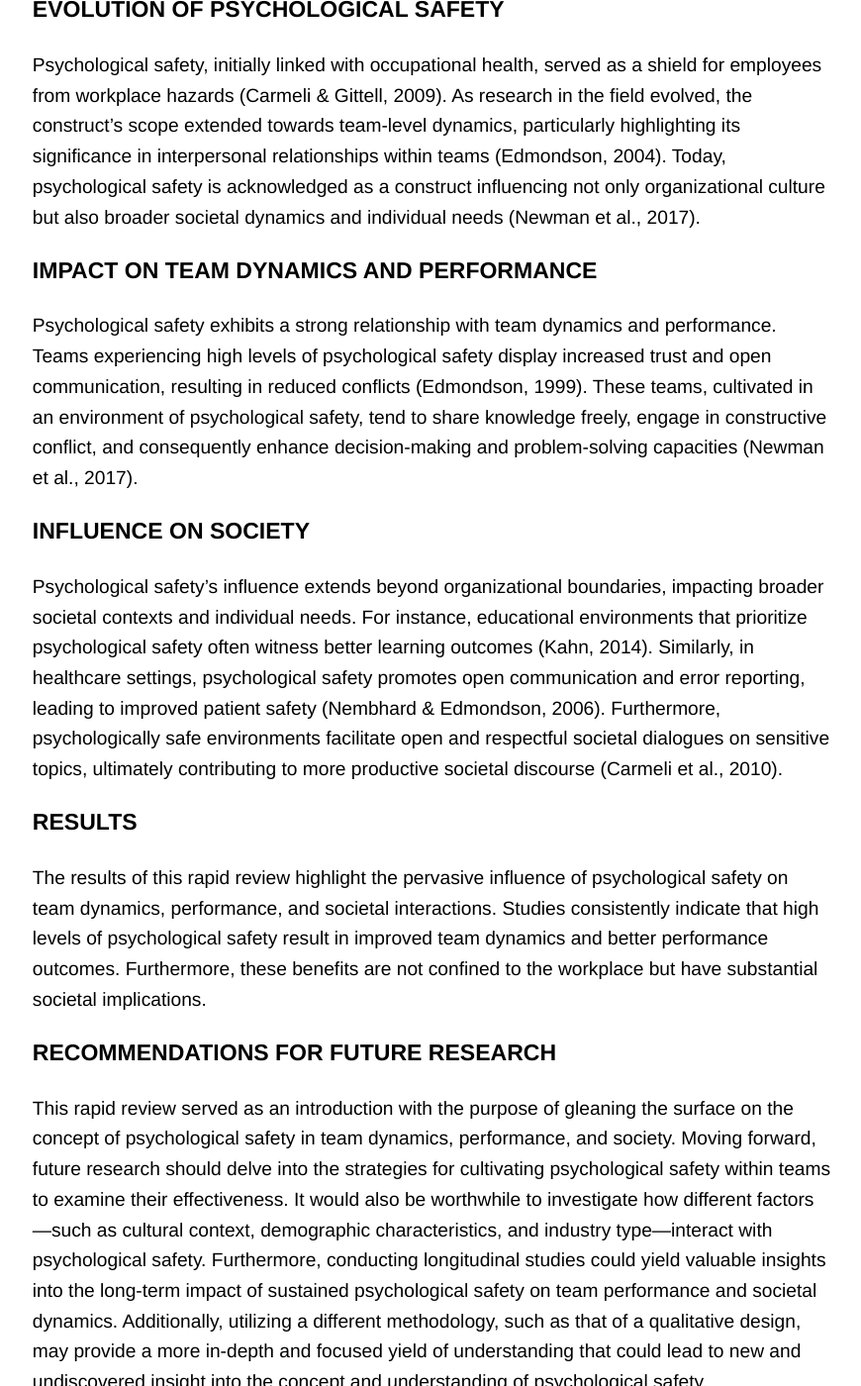
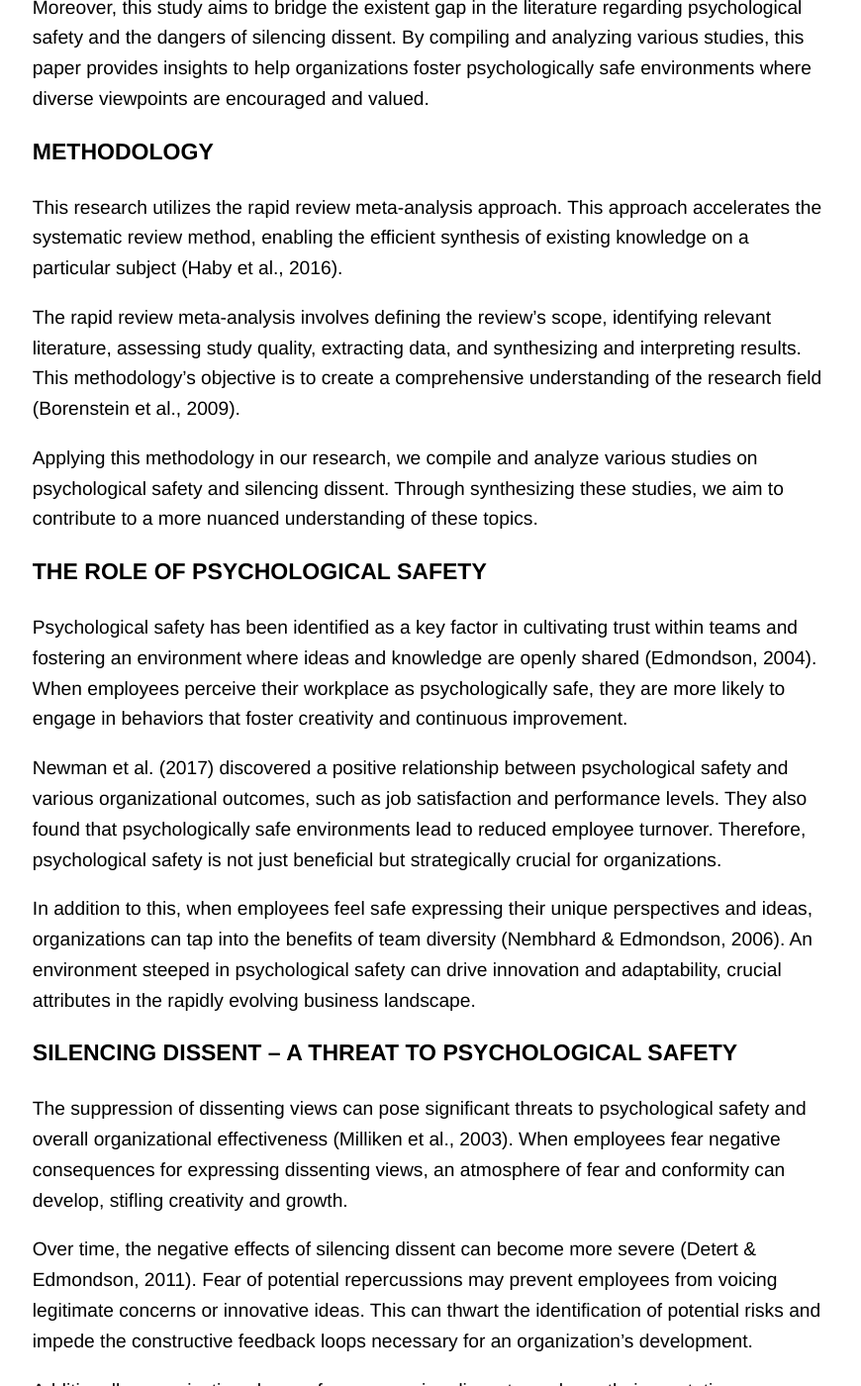
Before and after one commit to atidbit/psafe, a Jekyll site: the page built from _posts/2023-07-13-psychological-safety-and-the-perils-of-silencing-dissent-a-rapid-review-meta-analysis.md, in a window 1280 px wide and 1400 px high, scrolled down 1336 px. Shown: the whole window at 99% size, without its empty margins (204-1074 px from the left). Built offline with Jekyll 4.4.1, drawn with Linux system fonts in a browser that asks for light colours; some of the changed text lies outside the part shown.

Commit message:
Update 2023-07-13-psychological-safety-and-the-perils-of-silencing-dissent-a-rapid-review-meta-analysis.md

```diff
--- a/_posts/2023-07-13-psychological-safety-and-the-perils-of-silencing-dissent-a-rapid-review-meta-analysis.md
+++ b/_posts/2023-07-13-psychological-safety-and-the-perils-of-silencing-dissent-a-rapid-review-meta-analysis.md
@@ -1,6 +1,6 @@
 ---
 layout: post
-title: 'The Influence of Psychological Safety on Team Dynamics, Performance, and Society: A Rapid Review'
+title: 'TPsychological Safety and the Perils of Silencing Dissent: A Rapid Review Meta-Analysis'
 ---
 
 {{ page.title }}
@@ -17,17 +17,12 @@
 
 <p class="meta">19 June 2023</p>
 
-**Abstract** — _This rapid review provides a summary analysis of the concept of
-psychological safety. The aim of this paper is to highlight the evolution, impact
-on team dynamics, performance, and its broader societal implications. This rapid
-research utilizes a streamlined systematic approach to discuss the crucial role
-psychological safety plays in teams and society_.
+**Abstract** — _The role of psychological safety in organizations is critical in fostering innovative thinking, encouraging transparent communication, and promoting employee engagement. Despite its importance, a culture of psychological safety may be jeopardized when dissenting voices are silenced. This paper provides a comprehensive examination of psychological safety and the dangers of suppressing dissent within organizations. Through a rapid review meta-analysis of key studies, this paper elucidates the concept of psychological safety, discusses the adverse impacts of discouraging dissent, and reveals the pivotal role of leadership in promoting a culture of openness and safety. Our findings underscore the importance of an organizational environment where dissent is seen as an opportunity for learning and growth rather than as a threat. Recommendations for future research are suggested to further expand the understanding of these phenomena and to explore effective interventions for creating psychologically safe workplaces. This research has important implications for organizational leaders, human resource professionals, and policy-makers seeking to foster a culture of psychological safety in their organizations_.
 
-**Keywords** — _Psychological Safety, Team Dynamics, Team Performance, Society,
-Organizational Psychology, Rapid Review_
+**Keywords** — _Psychological Safety, Dissent, Employee Silence, Leadership, Organizational Culture, Meta-Analysis, Employee Voice, Organizational Behavior_
 
-<a href="https://zenodo.org/record/8053648/files/Influence_of_Psychological_Safety_A_Rapid_Review.pdf?download=1" target="_blank"><img src="/images/pdf-icon.png" style="vertical-align:middle; display:inline;"></a> ||
-DOI: <a href="https://doi.org/10.5281/zenodo.8053648" target="_blank">https://doi.org/10.5281/zenodo.8053648</a>
+<a href="https://zenodo.org/record/8140985/files/Psychological_Safety_and_the_Perils_of_Silencing_Dissent_A_Rapid_Review_Meta-Analysis.pdf?download=1" target="_blank"><img src="/images/pdf-icon.png" style="vertical-align:middle; display:inline;"></a> ||
+DOI: <a href="https://doi.org/10.5281/zenodo.8140985" target="_blank">https://doi.org/10.5281/zenodo.8140985</a>
 
 ISSN (Online): _Pending_
 <br><br>
@@ -35,130 +30,166 @@
 
 ### INTRODUCTION
 
-This paper presents a rapid review centered on the concept of psychological safety.
-Defined as an environment where individuals feel they can take interpersonal risks
-without fear of negative implications to their self-image, status, or career
-(Kahn, 1990), psychological safety is pivotal in understanding group dynamics.
-Through this rapid review, the aim was to explore the evolution of this construct,
-its impact on team performance, and its broader implications for society.
+Psychological safety refers to an individual's perception of the potential consequences
+of taking interpersonal risks in a work environment (Edmondson, 2004). This sense of
+safety can play a crucial role in nurturing a collaborative and innovative culture within organizations.
+
+In tandem with the concept of psychological safety, this paper discusses the potential
+perils of silencing dissent within organizations. The suppression of contrarian views
+can significantly inhibit an organization's capacity for innovation (Milliken et al., 2003).
+
+Moreover, this study aims to bridge the existent gap in the literature regarding
+psychological safety and the dangers of silencing dissent. By compiling and analyzing
+various studies, this paper provides insights to help organizations foster psychologically
+safe environments where diverse viewpoints are encouraged and valued.
 
 ### METHODOLOGY
 
-In conducting this rapid review, a streamlined version of the systematic review
-process was followed, which is recognized for its rigorous and replicable approach
-(Khangura et al., 2012). This started by identifying the research question focused
-on the concept of psychological safety, followed by developing a search strategy to
-identify relevant studies from databases such as PsycINFO, JSTOR, and Google Scholar
-using keywords related to psychological safety, team dynamics, and team performance.
-Subsequently, each identified study used for the rapid review underwent a careful
-assessment for its relevance to psychological safety and its contribution to the
-overall understanding of the concept.
+This research utilizes the rapid review meta-analysis approach. This approach
+accelerates the systematic review method, enabling the efficient synthesis of
+existing knowledge on a particular subject (Haby et al., 2016).
 
-### EVOLUTION OF PSYCHOLOGICAL SAFETY
+The rapid review meta-analysis involves defining the review's scope, identifying
+relevant literature, assessing study quality, extracting data, and synthesizing
+and interpreting results. This methodology's objective is to create a comprehensive
+understanding of the research field (Borenstein et al., 2009).
 
-Psychological safety, initially linked with occupational health, served as a shield
-for employees from workplace hazards (Carmeli & Gittell, 2009). As research in the
-field evolved, the construct's scope extended towards team-level dynamics, particularly
-highlighting its significance in interpersonal relationships within teams
-(Edmondson, 2004). Today, psychological safety is acknowledged as a construct
-influencing not only organizational culture but also broader societal dynamics and
-individual needs (Newman et al., 2017).
+Applying this methodology in our research, we compile and analyze various studies
+on psychological safety and silencing dissent. Through synthesizing these studies,
+we aim to contribute to a more nuanced understanding of these topics.
 
-### IMPACT ON TEAM DYNAMICS AND PERFORMANCE
+### THE ROLE OF PSYCHOLOGICAL SAFETY
 
-Psychological safety exhibits a strong relationship with team dynamics and performance.
-Teams experiencing high levels of psychological safety display increased trust and
-open communication, resulting in reduced conflicts (Edmondson, 1999). These teams,
-cultivated in an environment of psychological safety, tend to share knowledge freely,
-engage in constructive conflict, and consequently enhance decision-making and
-problem-solving capacities (Newman et al., 2017).
+Psychological safety has been identified as a key factor in cultivating
+trust within teams and fostering an environment where ideas and knowledge
+are openly shared (Edmondson, 2004). When employees perceive their workplace
+as psychologically safe, they are more likely to engage in behaviors that
+foster creativity and continuous improvement.
 
-### INFLUENCE ON SOCIETY
+Newman et al. (2017) discovered a positive relationship between psychological
+safety and various organizational outcomes, such as job satisfaction and
+performance levels. They also found that psychologically safe environments
+lead to reduced employee turnover. Therefore, psychological safety is not
+just beneficial but strategically crucial for organizations.
 
-Psychological safety's influence extends beyond organizational boundaries,
-impacting broader societal contexts and individual needs. For instance,
-educational environments that prioritize psychological safety often witness
-better learning outcomes (Kahn, 2014). Similarly, in healthcare settings,
-psychological safety promotes open communication and error reporting, leading
-to improved patient safety (Nembhard & Edmondson, 2006). Furthermore,
-psychologically safe environments facilitate open and respectful societal
-dialogues on sensitive topics, ultimately contributing to more productive
-societal discourse (Carmeli et al., 2010).
+In addition to this, when employees feel safe expressing their unique perspectives
+and ideas, organizations can tap into the benefits of team diversity (Nembhard & Edmondson, 2006).
+An environment steeped in psychological safety can drive innovation and adaptability,
+crucial attributes in the rapidly evolving business landscape.
 
-### RESULTS
+### SILENCING DISSENT – A THREAT TO PSYCHOLOGICAL SAFETY
 
-The results of this rapid review highlight the pervasive influence of
-psychological safety on team dynamics, performance, and societal interactions.
-Studies consistently indicate that high levels of psychological safety
-result in improved team dynamics and better performance outcomes. Furthermore,
-these benefits are not confined to the workplace but have substantial societal
-implications.
+The suppression of dissenting views can pose significant threats to
+psychological safety and overall organizational effectiveness (Milliken et al., 2003).
+When employees fear negative consequences for expressing dissenting views,
+an atmosphere of fear and conformity can develop, stifling creativity and growth.
+
+Over time, the negative effects of silencing dissent can become more
+severe (Detert & Edmondson, 2011). Fear of potential repercussions may
+prevent employees from voicing legitimate concerns or innovative ideas.
+This can thwart the identification of potential risks and impede the
+constructive feedback loops necessary for an organization's development.
+
+Additionally, organizations known for suppressing dissent may harm their
+reputation, dissuading potential employees and partners (Detert & Burris, 2007).
+It is thus crucial for organizations to uphold diverse opinions and encourage dissent.
+
+### IMPLICATIONS FOR ORGANIZATIONS
+
+Organizations aiming to foster an innovative and learning culture must
+prioritize psychological safety. This kind of environment encourages the
+free exchange of ideas, supports diversity, and facilitates effective
+decision-making processes (Edmondson, 2004).
+
+On the other hand, organizations must be cognizant of the risks associated
+with silencing dissent. A culture of fear and conformity, stemming from the
+suppression of dissent, can stifle innovation and hinder
+growth (Milliken et al., 2003). Hence, organizations should nurture a
+culture where dissent is considered a resource for learning and improvement,
+rather than a threat.
+
+Leadership plays a significant role in developing and sustaining a psychologically
+safe environment. Leaders can model behaviors that promote psychological safety,
+such as fostering open communication, encouraging feedback, and demonstrating
+empathy (Newman et al., 2017). They can also establish norms that value dissent,
+fostering a culture of mutual respect and continuous learning.
 
 ### RECOMMENDATIONS FOR FUTURE RESEARCH
 
-This rapid review served as an introduction with the purpose of gleaning
-the surface on the concept of psychological safety in team dynamics,
-performance, and society. Moving forward, future research should delve
-into the strategies for cultivating psychological safety within teams to
-examine their effectiveness. It would also be worthwhile to investigate
-how different factors—such as cultural context, demographic characteristics,
-and industry type—interact with psychological safety. Furthermore, conducting
-longitudinal studies could yield valuable insights into the long-term impact
-of sustained psychological safety on team performance and societal dynamics.
-Additionally, utilizing a different methodology, such as that of a qualitative
-design, may provide a more in-depth and focused yield of understanding that
-could lead to new and undiscovered insight into the concept and understanding
-of psychological safety.
+This rapid review served as an introduction with the purpose of
+gleaning the surface on the concept of psychological safety in
+team dynamics, performance, and society. Moving forward, future
+research should delve into the strategies for cultivating psychological
+safety within teams to examine their effectiveness.
+
+While the current body of research provides a foundational understanding
+of psychological safety and the dangers of silencing dissent, further
+investigation is warranted. Future research could examine the precise
+mechanisms by which psychological safety influences creativity and innovation.
+
+It would also be beneficial to explore how organizations can effectively
+manage dissent to foster continuous learning and improvement. Longitudinal
+studies that track the impacts of fostering psychological safety and encouraging
+dissent over time may provide invaluable insights.
+
+Additionally, studies focusing on different cultural contexts may illuminate
+how societal norms and values can influence the manifestation and importance
+of psychological safety and dissent in workplaces.
+
+Likewise, it would also be worthwhile to investigate how different factors—such
+as cultural context, demographic characteristics, and industry type—interact
+with psychological safety. Furthermore, conducting longitudinal studies could
+yield valuable insights into the long-term impact of sustained psychological
+safety on team performance and societal dynamics.
+
+Finally, utilizing a different methodology, such as that of a qualitative design,
+may provide a more in-depth and focused yield of understanding that could lead
+to new and undiscovered insight into the concept and understanding of psychological safety.
 
 ### CONCLUSION
 
-This rapid review underscores the pivotal role of psychological safety in
-shaping team dynamics, performance, and societal interactions. While rapid
-and brief in design, the findings highlight that fostering environments of
-psychological safety is not just crucial for the development of high-performing
-teams, but it also has far-reaching implications for the broader society. In
-summary, the pursuit of psychological safety within teams and society at large
-holds promise for the creation of a more inclusive, respectful, and
-high-functioning environment for all.
+In conclusion, psychological safety and the freedom to express dissenting views
+are integral to creating a conducive work environment. Cultivating a work culture
+that prioritizes psychological safety fosters trust, enhances creativity, and
+facilitates the exchange of diverse ideas. Conversely, silencing dissent can
+negatively affect an organization's growth, creativity, and adaptability. Therefore,
+organizations must intentionally foster psychological safety and value dissent as a
+resource for learning and improvement.
 <br><br>
 <hr style="margin-top:-1em;margin-bottom:+1em">
 
 ### REFERENCES
 
-Carmeli, A., & Gittell, J. H. (2009). High-quality relationships, psychological
-safety, and learning from failures in work organizations. _Journal of
-Organizational Behavior, 30_(6), 709–729. https://doi.org/10.1002/job.565
+Borenstein, M., Hedges, L. V., Higgins, J. P., & Rothstein, H. R. (2009).
+_Introduction to Meta-Analysis_. Wiley. https://doi.org/10.1002/9780470743386
 
-Carmeli, A., Reiter-Palmon, R., & Ziv, E. (2010). Inclusive leadership and
-employee involvement in creative tasks in the workplace: The mediating role
-of psychological safety. _Creativity Research Journal, 22_(3), 250-260.
-https://doi.org/10.1080/10400419.2010.504654
+Detert, J. R., & Burris, E. R. (2007). Leadership behavior and employee voice:
+Is the door really open? _Academy of Management Journal, 50_(4), 869-884.
+https://doi.org/10.5465/amj.2007.26279183
 
-Edmondson, A. (1999). Psychological safety and learning behavior in work teams.
-_Administrative Science Quarterly, 44_(2), 350–383. https://doi.org/10.2307/2666999
+Detert, J. R., & Edmondson, A. C. (2011). Implicit voice theories: Taken-for-granted
+rules of self-censorship at work. _Academy of Management Journal, 54_(3), 461-488.
+https://doi.org/10.5465/AMJ.2011.61967925
 
 Edmondson, A. (2004). Psychological safety, trust, and learning in organizations:
-A group-level lens. _Trust and Distrust in Organizations: Dilemmas and
-Approaches, 12_, 239-272.
+A group-level lens. In R. M. Kramer & K. S. Cook (Eds.),
+_Trust and distrust in organizations: Dilemmas and approaches_ (pp. 239-272). Russell Sage Foundation.
 
-Kahn, W. A. (1990). Psychological conditions of personal engagement and
-disengagement at work. _Academy of Management Journal, 33_(4), 692-724.
-https://doi.org/10.2307/256287
+Haby, M. M., Chapman, E., Clark, R., Barreto, J., Reveiz, L., & Lavis, J. N. (2016).
+What are the best methodologies for rapid reviews of the research evidence for
+evidence-informed decision making in health policy and practice: A rapid review.
+_Health Research Policy and Systems, 14_(1), 1-12. https://doi.org/10.1186/s12961-016-0155-7
 
-Kahn, W. A. (2014). _The power of psychological safety at work_. TEDx Talk.
+Milliken, F. J., Morrison, E. W., & Hewlin, P. F. (2003). An exploratory study of
+employee silence: Issues that employees don’t communicate upward and why.
+_Journal of Management Studies, 40_(6), 1453-1476. https://doi.org/10.1111/1467-6486.00387
 
-Khangura, S., Konnyu, K., Cushman, R., Grimshaw, J., & Moher, D. (2012).
-Evidence summaries: The evolution of a rapid review approach. _Systematic
-Reviews, 1_, 10. https://doi.org/10.1186/2046-4053-1-10
-
-Nembhard, I. M., & Edmondson, A. C. (2006). Making it safe: The effects of
-leader inclusiveness and professional status on psychological safety and
-improvement efforts in health care teams. _Journal of Organizational Behavior,
-27_(7), 941–966. https://doi.org/10.1002/job.413
+Nembhard, I. M., & Edmondson, A. C. (2006). Making it safe: The effects of leader
+inclusiveness and professional status on psychological safety and improvement
+efforts in health care teams. _Journal of Organizational Behavior, 27_(7), 941-966. https://doi.org/10.1002/job.413
 
 Newman, A., Donohue, R., & Eva, N. (2017). Psychological safety: A systematic
-review of the literature. _Human Resource Management Review, 27_(3), 521-535.
-https://doi.org/10.1016/j.hrmr.2017.01.001
+review of the literature. _Human Resource Management Review, 27_(3), 521-535. https://doi.org/10.1016/j.hrmr.2017.01.001
 
 _______________________________________________________________________________________________
 
@@ -172,9 +203,9 @@
 
 To cite this document:
 
-Brown, V. S. (2023). The influence of psychological safety on team dynamics, performance,
-and society: A rapid review. _Psychological Safety, Advancement and Review, 1_(1), 1-2.
-https://doi.org/10.5281/zenodo.8053648
+Brown, V. S. (2023). Psychological safety and the perils of silencing dissent:
+A rapid review meta-analysis. _Psychological Safety, Advancement and Review, 1_(1), 3-5.
+https://doi.org/10.5281/zenodo.8140985
 
 Permanent link to this document:
-<a href="https://doi.org/10.5281/zenodo.8053648" target="_blank">https://doi.org/10.5281/zenodo.8053648</a>
+<a href="https://doi.org/10.5281/zenodo.8140985" target="_blank">https://doi.org/10.5281/zenodo.8140985</a>
```
